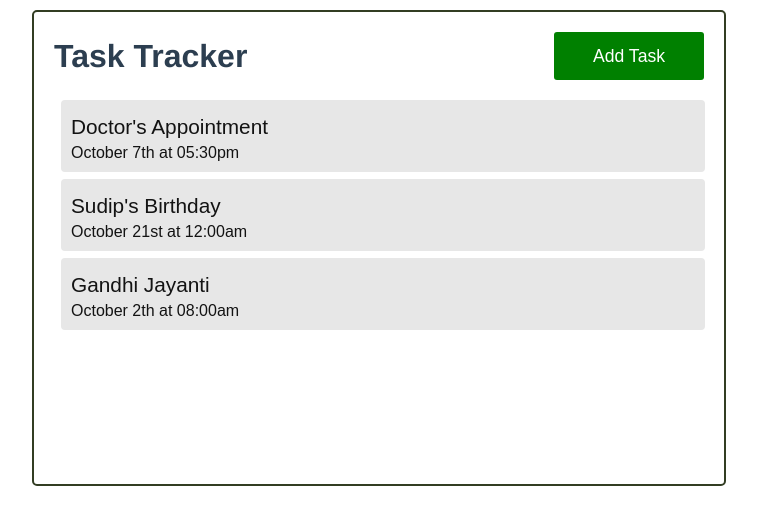
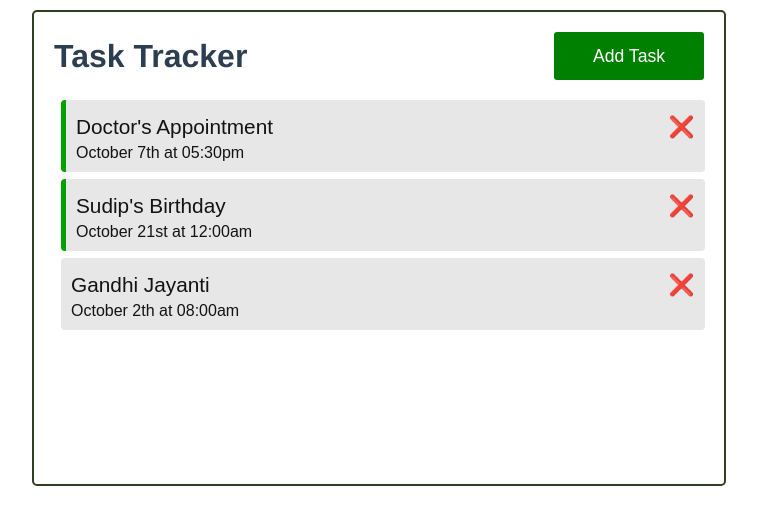
Before and after one commit to thevinitgupta/task-tracker, a Vue app: page / in a window 1280 px wide. Shown: the top 524 px of the page, without its empty margins (261-1018 px from the left). Built offline with nearby package versions, Linux system fonts and the light colour scheme.

Commit message:
custom dynamic class

```diff
--- a/src/components/Button.vue
+++ b/src/components/Button.vue
@@ -27,5 +27,10 @@ export default {
         color: #fff;
         border: none;
         border-radius: 3px;
+        transition: all 350ms ease-in-out;
+    }
+    button:hover{
+        cursor: pointer;
+        transform: scale(1.02);
     }
 </style>
--- a/src/components/Task.vue
+++ b/src/components/Task.vue
@@ -1,7 +1,9 @@
 <template>
-    <div class="task">
-        <h3>{{task.text}}</h3>
-        <span class="reminder">{{task.day}}</span>
+    <div :class="[task.reminder? 'reminder' : '','task']">
+        <h3>{{task.text}}
+            <span class="delete-task">&#10060;</span>
+        </h3>
+        <span>{{task.day}}</span>
     </div>
 </template>
 
@@ -16,8 +18,9 @@ export default {
 
 <style scoped>
     .task {
+        box-sizing: border-box;
         font-family: Poppins, sans-serif;
-        width: 96%;
+        width: 99%;
         margin: 7px;
         padding: 10px;
         background-color: #e7e7e7;
@@ -29,6 +32,13 @@ export default {
         font-size: 1.3rem;
         font-weight: 500;
         margin: 5px 0;
+        display: flex;
+        justify-content: space-between;
     }
-
+    .task.reminder {
+        border-left: solid 5px rgb(1, 161, 1);
+    }
+    .delete-task:hover {
+        cursor: pointer;
+    }
 </style>
```
